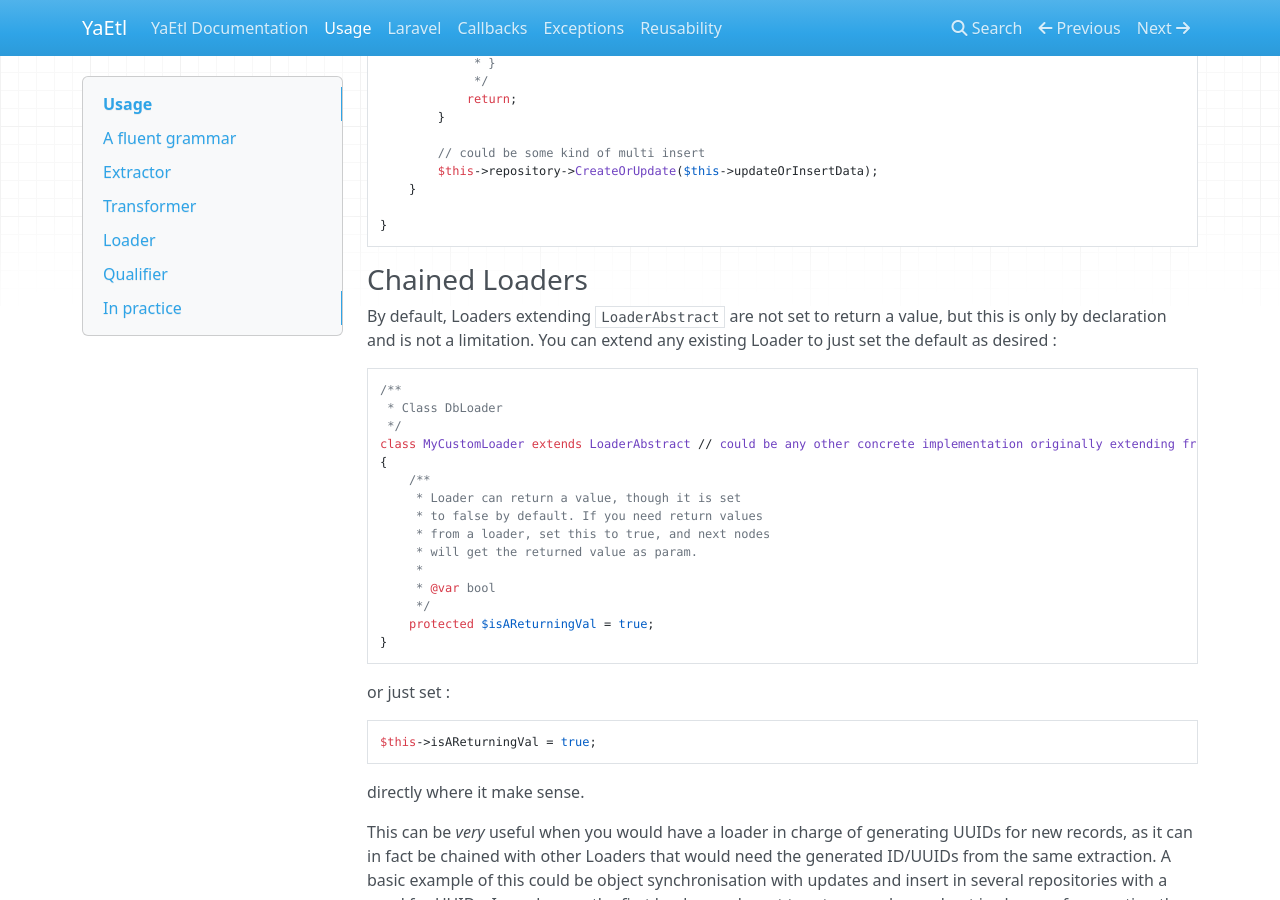
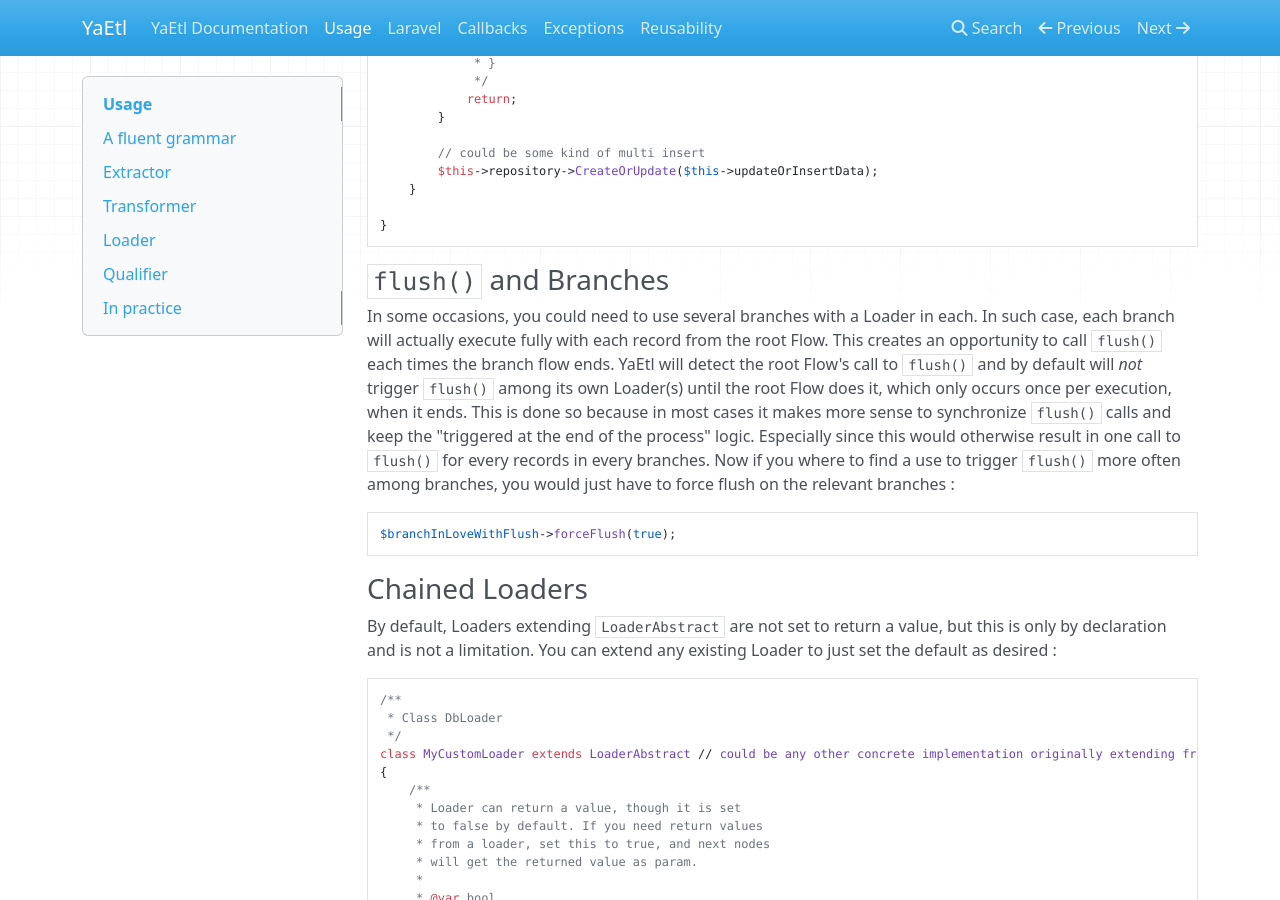
Before and after one commit to fab2s/YaEtl, an MkDocs documentation site: the page built from docs/usage.md, in a window 1280 px wide and 900 px high, scrolled down 8439 px. Built offline with MkDocs 1.6.1, drawn with Linux system fonts in a browser that asks for light colours; nearby versions of some CDN libraries; old or Windows-style settings are respelled for this version of MkDocs.

Commit message:
document flush a bit more

````diff
--- a/docs/usage.md
+++ b/docs/usage.md
@@ -389,6 +389,16 @@ class Loader extends LoaderAbstract
 }
 ```
 
+### `flush()` and Branches
+
+In some occasions, you could need to use several branches with a Loader in each. In such case, each branch will actually execute fully with each record from the root Flow. This creates an opportunity to call `flush()` each times the branch flow ends. YaEtl will detect the root Flow's call to `flush()` and by default will _not_ trigger `flush()` among its own Loader(s) until the root Flow does it, which only occurs once per execution, when it ends.
+This is done so because in most cases it makes more sense to synchronize `flush()` calls and keep the "triggered at the end of the process" logic. Especially since this would otherwise result in one call to `flush()` for every records in every branches.
+Now if you where to find a use to trigger `flush()` more often among branches, you would just have to force flush on the relevant branches :
+
+```php
+$branchInLoveWithFlush->forceFlush(true);
+```
+
 ### Chained Loaders
 
 By default, Loaders extending `LoaderAbstract`  are not set to return a value, but this is only by declaration and is not a limitation. You can extend any existing Loader to just set the default as desired :
````
